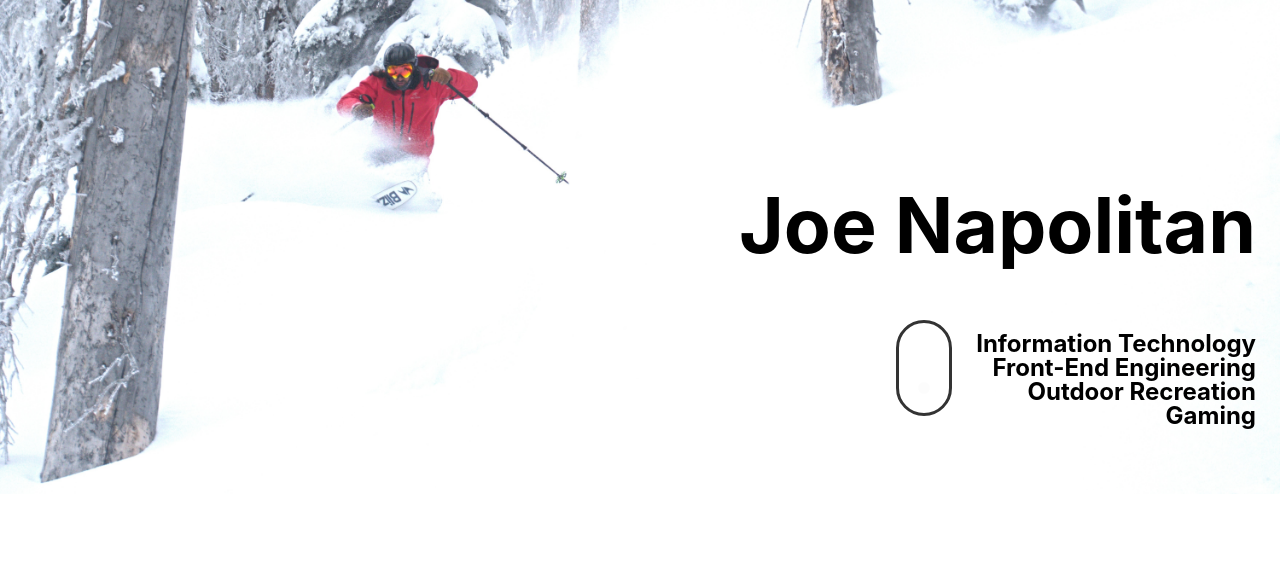
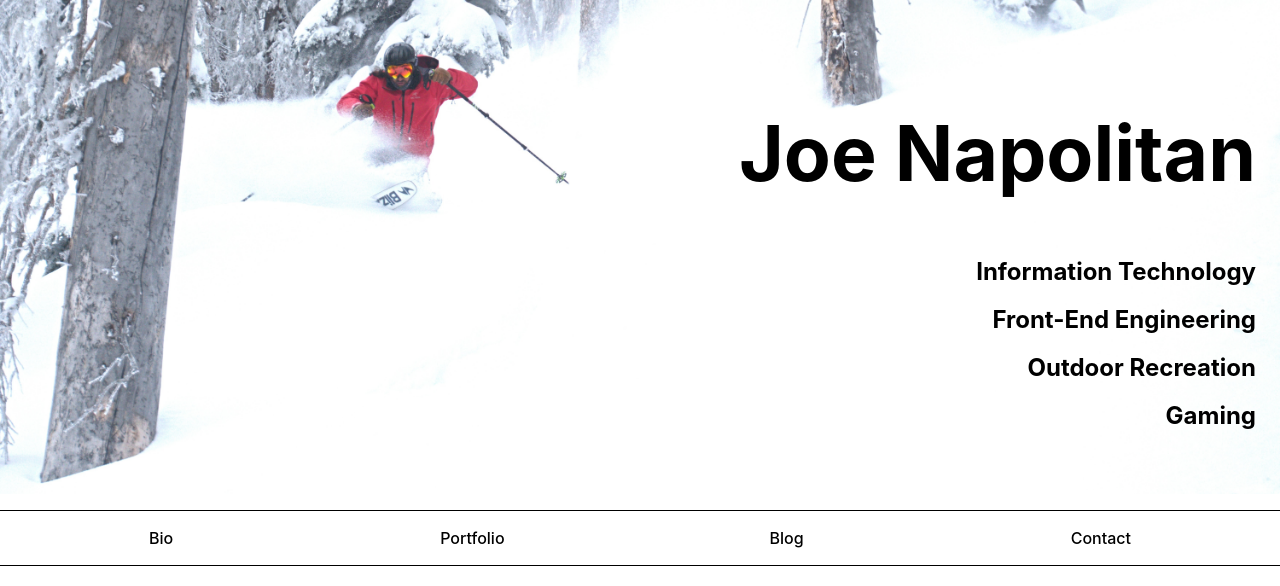
Before and after one commit to napolitanj/joetracks, a React (Vite) app: page / in a window 1280 px wide. Shown: the top 586 px of the page. Built offline with nearby package versions, Linux system fonts and the light colour scheme.

Commit message:
add navbar, animations, formatting for general page

```diff
--- a/src/App.tsx
+++ b/src/App.tsx
@@ -1,11 +1,13 @@
-import { useState } from "react";
 import "/src/styles/App.css";
 import BannerImage from "./components/BannerImage";
+import About from "./components/About";
+import Navbar from "./components/Navbar";
 
 function App() {
   return (
     <>
       <BannerImage></BannerImage>
+      <Navbar></Navbar>
     </>
   );
 }
--- /dev/null
+++ b/src/components/About.tsx
@@ -0,0 +1,21 @@
+import "../styles/About.css";
+
+const About = () => {
+  return (
+    <>
+      <div className="about-container">
+        <p>
+          Lorem ipsum dolor sit amet, consectetur adipiscing elit, sed do
+          eiusmod tempor incididunt ut labore et dolore magna aliqua. Ut enim ad
+          minim veniam, quis nostrud exercitation ullamco laboris nisi ut
+          aliquip ex ea commodo consequat. Duis aute irure dolor in
+          reprehenderit in voluptate velit esse cillum dolore eu fugiat nulla
+          pariatur. Excepteur sint occaecat cupidatat non proident, sunt in
+          culpa qui officia deserunt mollit anim id est laborum.
+        </p>
+      </div>
+    </>
+  );
+};
+
+export default About;
--- a/src/components/BannerImage.tsx
+++ b/src/components/BannerImage.tsx
@@ -6,7 +6,7 @@ const BannerImage = () => {
   const [offset, setOffset] = useState(0);
 
   useEffect(() => {
-    const handleScroll = () => setOffset(window.scrollY * 0.5);
+    const handleScroll = () => setOffset(window.scrollY * 0.4);
     window.addEventListener("scroll", handleScroll);
     return () => window.removeEventListener("scroll", handleScroll);
   }, []);
@@ -22,7 +22,6 @@ const BannerImage = () => {
         >
           <h1>Joe Napolitan</h1>
           <div className="subheader">
-            <div className="mouse"></div>
             <div>
               <p>Information Technology</p>
               <p>Front-End Engineering</p>
--- /dev/null
+++ b/src/components/Navbar.tsx
@@ -0,0 +1,25 @@
+import { useEffect, useState } from "react";
+import "../styles/Navbar.css";
+
+const Navbar = () => {
+  return (
+    <nav className="Navbar">
+      <ul>
+        <li>
+          <a href="#home">Bio</a>
+        </li>
+        <li>
+          <a href="#about">Portfolio</a>
+        </li>
+        <li>
+          <a href="#portfolio">Blog</a>
+        </li>
+        <li>
+          <a href="#contact">Contact</a>
+        </li>
+      </ul>
+    </nav>
+  );
+};
+
+export default Navbar;
--- /dev/null
+++ b/src/styles/About.css
@@ -0,0 +1,4 @@
+.about-container {
+  color: black;
+  position: relative;
+}
--- a/src/styles/App.css
+++ b/src/styles/App.css
@@ -1,6 +1,11 @@
 body {
   display: flex;
   align-items: flex-start;
+  flex-direction: column;
   background-color: white;
-  height: 1500px;
+
+  div {
+    display: flex;
+    flex-direction: column;
+  }
 }
--- a/src/styles/BannerImage.css
+++ b/src/styles/BannerImage.css
@@ -18,7 +18,7 @@
   }
 
   .banner-image {
-    position: absolute;
+    position: relative;
     inset: 0;
     width: 100%;
     background-size: cover;
@@ -34,13 +34,17 @@
     font-weight: bold;
     text-align: right;
     color: black;
-    transition: transform 1s ease-out;
+    opacity: 0;
+    transform: translateY(10px);
+    animation: fadeInUp 2s ease-out forwards;
+    animation-delay: 1s;
 
     .subheader {
       display: flex;
       justify-content: right;
       gap: 1em;
 
+      /* Unused mouse animation */
       .mouse {
         width: 50px;
         height: 90px;
@@ -79,3 +83,9 @@
     top: 60px;
   }
 }
+@keyframes fadeInUp {
+  to {
+    opacity: 1;
+    transform: translateY(0);
+  }
+}
--- /dev/null
+++ b/src/styles/Navbar.css
@@ -0,0 +1,64 @@
+.Navbar {
+  margin-top: 1em;
+  margin-bottom: 1em;
+  position: relative;
+  overflow: hidden;
+
+  &::before,
+  &::after {
+    content: "";
+    position: absolute;
+    left: 50%;
+    width: 0;
+    height: 1px;
+    background-color: black;
+    transform: translateX(-50%);
+    animation: expandBorder 3s ease-out forwards;
+    animation-delay: 1.75s;
+  }
+
+  &::before {
+    top: 0;
+  }
+
+  &::after {
+    bottom: 0;
+  }
+
+  ul {
+    display: flex;
+    flex-direction: row;
+    justify-content: space-around;
+    list-style: none;
+    padding: 0;
+    margin: 1em;
+
+    li {
+      opacity: 0;
+      transform: translateY(10px);
+      animation: fadeInUp 1s ease-out forwards;
+      animation-delay: 4s;
+
+      a {
+        color: black;
+        text-decoration: none;
+      }
+    }
+  }
+}
+
+@keyframes expandBorder {
+  0% {
+    width: 0;
+  }
+  100% {
+    width: 100%;
+  }
+}
+
+@keyframes fadeInUp {
+  to {
+    opacity: 1;
+    transform: translateY(0);
+  }
+}
```
